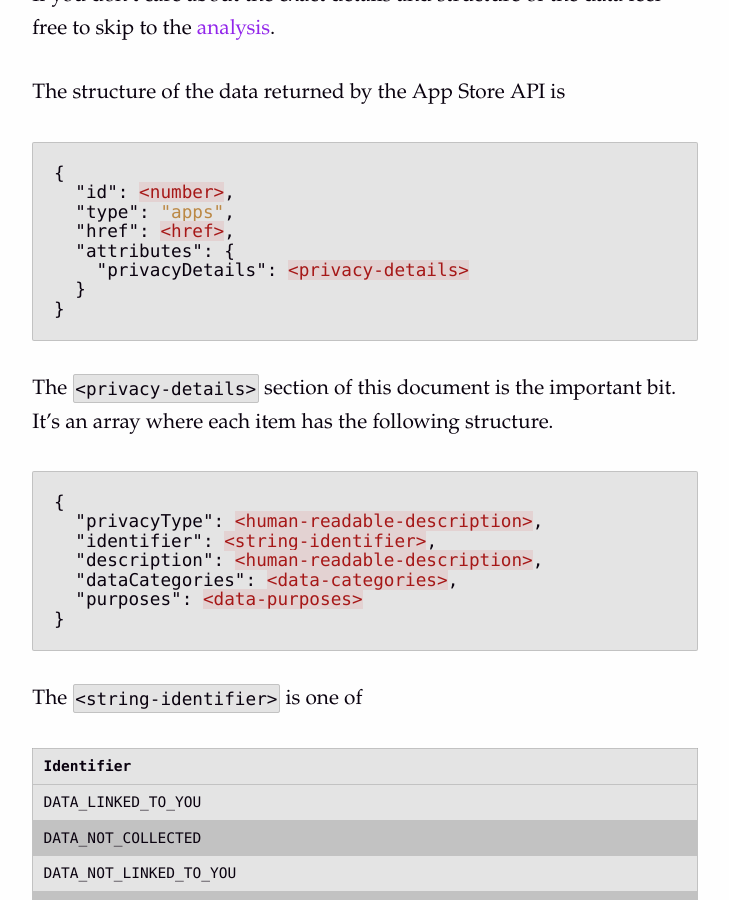
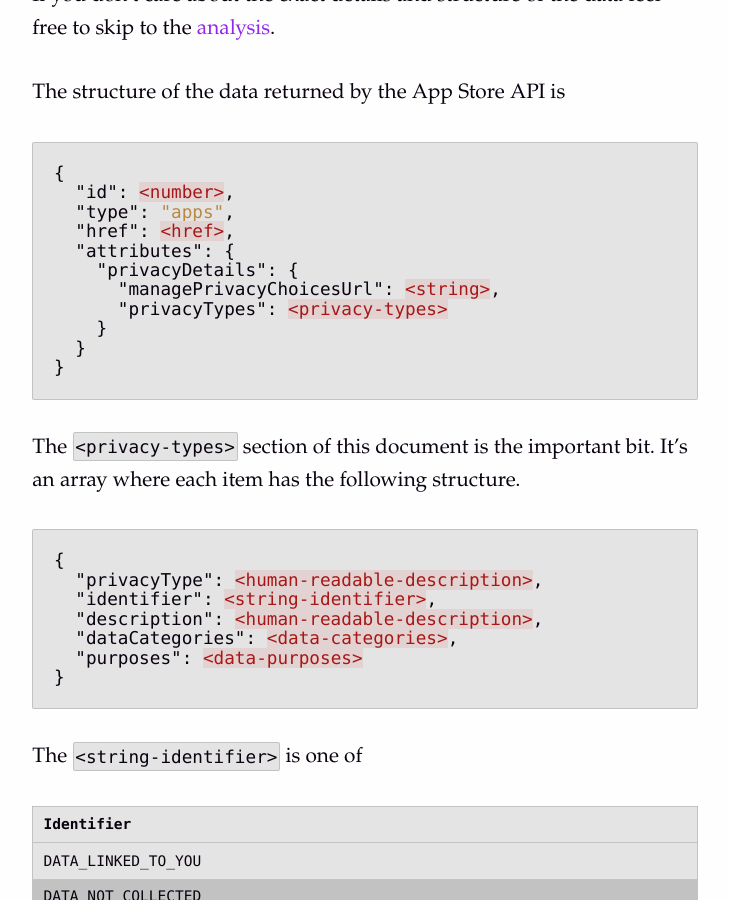
Before and after one commit to k0nserv/hugotunius.se, a Jekyll site: the page built from _posts/2021-01-03-an-analysis-of-privacy-on-the-app-store.md, in a window 1280 px wide and 900 px high, scrolled down 3056 px. Shown: the whole window, without its empty margins (275-1004 px from the left). Built offline with Jekyll 4.4.1, drawn with Linux system fonts in a browser that asks for light colours.

Commit message:
[App Store Privacy] Fix incorrect data format

```diff
--- a/_posts/2021-01-03-an-analysis-of-privacy-on-the-app-store.md
+++ b/_posts/2021-01-03-an-analysis-of-privacy-on-the-app-store.md
@@ -68,12 +68,15 @@ The structure of the data returned by the App Store API is
   "type": "apps",
   "href": <href>,
   "attributes": {
-    "privacyDetails": <privacy-details>
+    "privacyDetails": {
+      "managePrivacyChoicesUrl": <string>,
+      "privacyTypes": <privacy-types>
+    }
   }
 }
 {% endhighlight %}
 
-The `<privacy-details>` section of this document is the important bit. It's an array where each item has the following structure.
+The `<privacy-types>` section of this document is the important bit. It's an array where each item has the following structure.
 
 
 {% highlight json %}
```
